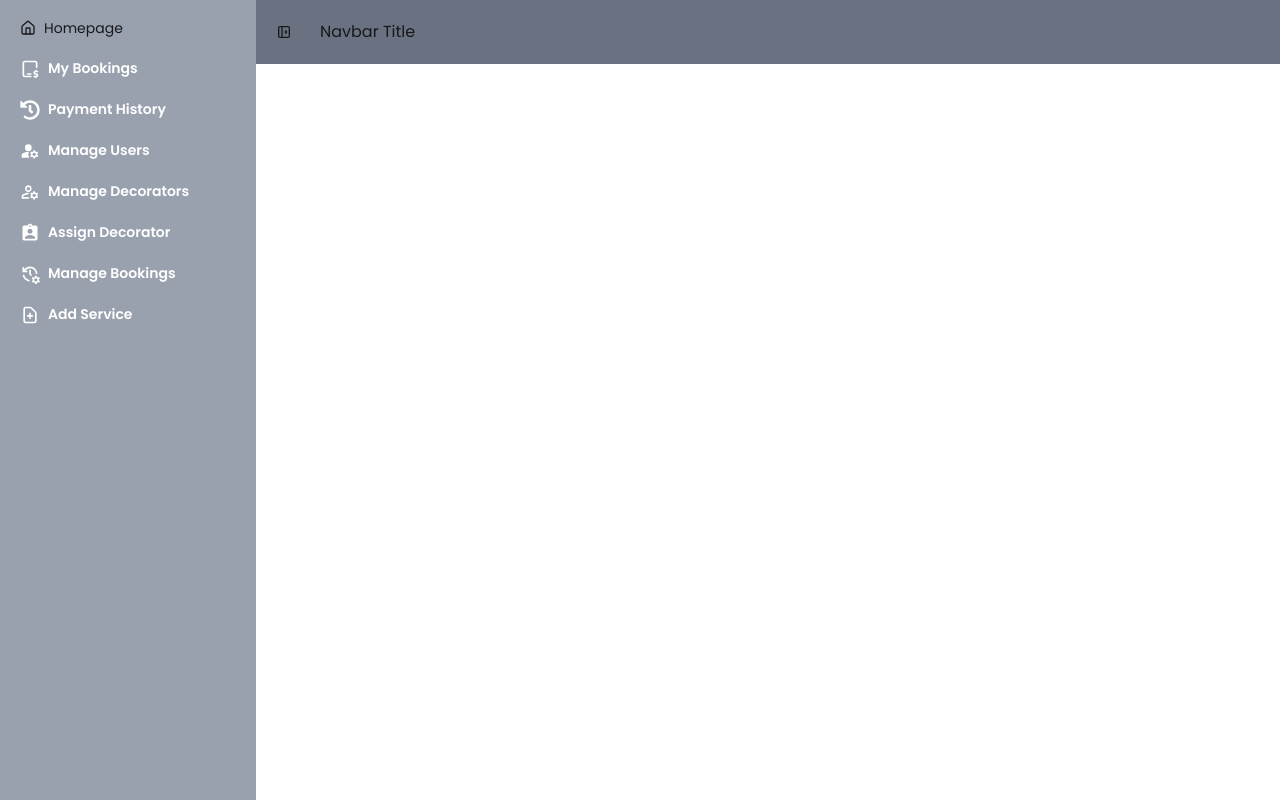
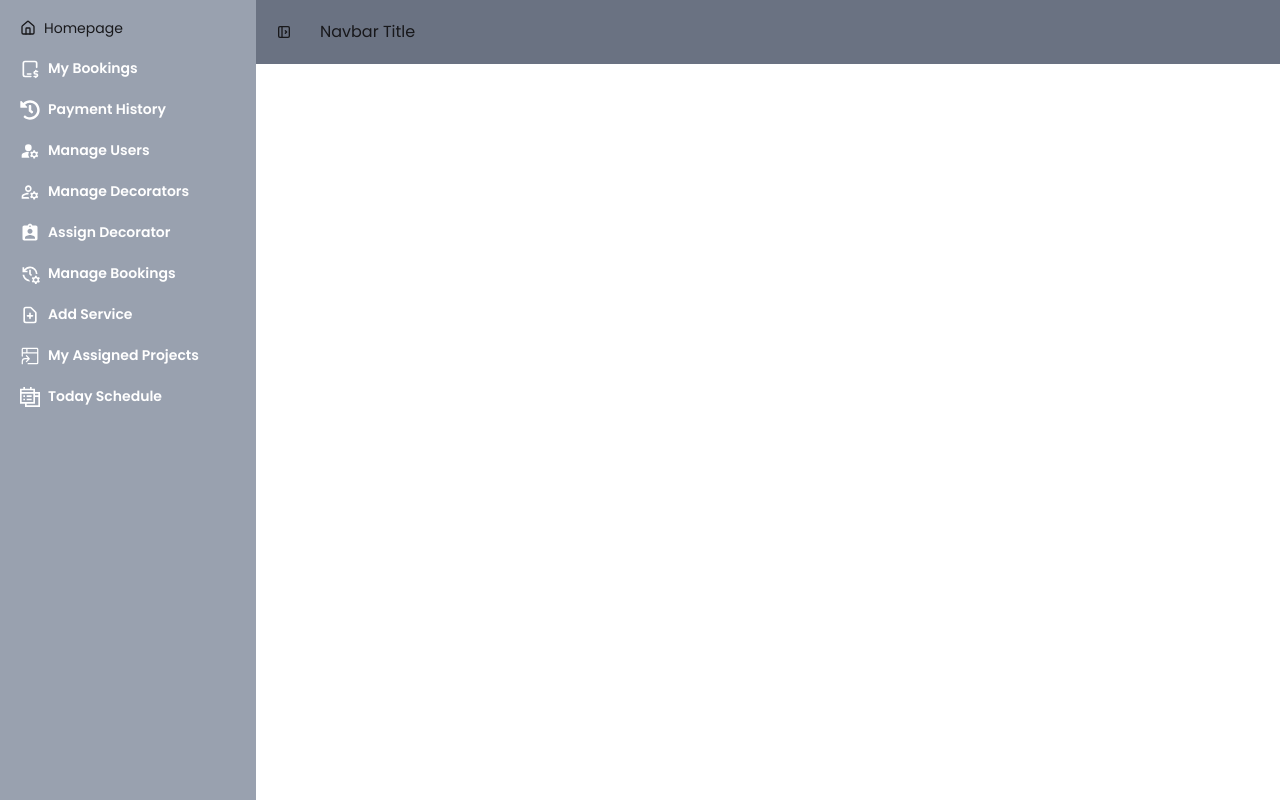
Before and after one commit to mohammad-moklesur-rahman/StyleDecor-Client, a React (Vite) app: page /dashboard in a window 1280 px wide. Both pictures are taken after a click on the label "open sidebar". Built offline with nearby package versions, Linux system fonts and the light colour scheme; no server answers.

Commit message:
Add today schedule page

```diff
--- /dev/null
+++ b/src/Dashboard/Decorator/TodaySchedule.jsx
@@ -0,0 +1,38 @@
+import { useEffect, useState } from "react";
+import useAxios from "../../hooks/useAxios";
+
+const TodaySchedule = () => {
+  const axios = useAxios();
+  const [schedule, setSchedule] = useState([]);
+
+  useEffect(() => {
+    axios
+      .get("/decorators/today-schedule")
+      .then((res) => setSchedule(res.data));
+  }, [axios]);
+
+  return (
+    <div className="p-6">
+      <h1 className="text-2xl font-bold mb-4">Today's Schedule</h1>
+
+      {schedule.length === 0 && (
+        <p className="text-gray-500">No work scheduled for today.</p>
+      )}
+
+      <div className="grid md:grid-cols-2 gap-4">
+        {schedule.map((job) => (
+          <div key={job._id} className="border p-4 rounded shadow">
+            <h2 className="font-semibold text-lg">{job.service_name}</h2>
+            <p>Location: {job.location}</p>
+            <p>📅 Date: {job.booking_date}</p>
+            <p className="mt-2">
+              <span className="bg-blue-200 px-2 rounded">{job.dec_status}</span>
+            </p>
+          </div>
+        ))}
+      </div>
+    </div>
+  );
+};
+
+export default TodaySchedule;
--- a/src/layout/DashboardLayout.jsx
+++ b/src/layout/DashboardLayout.jsx
@@ -8,6 +8,8 @@ import {
   MdManageHistory,
   MdOutlineManageAccounts,
 } from "react-icons/md";
+import { GoProjectSymlink } from "react-icons/go";
+import { GrSchedules } from "react-icons/gr";
 
 const DashboardLayout = () => {
   return (
@@ -171,6 +173,34 @@ const DashboardLayout = () => {
                 <span className="is-drawer-close:hidden">Add Service</span>
               </Link>
             </li>
+
+            {/* My Assigned Projects */}
+            <li>
+              <Link
+                to="/dashboard/my-projects"
+                className="is-drawer-close:tooltip is-drawer-close:tooltip-right py-2.5 text-base-100 font-semibold"
+                data-tip="My Assigned Projects"
+              >
+                {/* add Project icon */}
+                <GoProjectSymlink size={20} />
+                <span className="is-drawer-close:hidden">
+                  My Assigned Projects
+                </span>
+              </Link>
+            </li>
+
+            {/* Today Schedule */}
+            <li>
+              <Link
+                to="/dashboard/today-schedule"
+                className="is-drawer-close:tooltip is-drawer-close:tooltip-right py-2.5 text-base-100 font-semibold"
+                data-tip="Today Schedule"
+              >
+                {/* add Project icon */}
+                <GrSchedules size={20} />
+                <span className="is-drawer-close:hidden">Today Schedule</span>
+              </Link>
+            </li>
           </ul>
         </div>
       </div>
--- a/src/routes/Router.jsx
+++ b/src/routes/Router.jsx
@@ -15,6 +15,7 @@ import ManageUsers from "../Dashboard/Admin/ManageUsers";
 import AssignDecorator from "../Dashboard/Admin/AssignDecorator";
 import ManageDecorators from "../Dashboard/Admin/ManageDecorators";
 import MyAssignedProjects from "../Dashboard/Decorator/MyAssignedProjects";
+import TodaySchedule from "../Dashboard/Decorator/TodaySchedule";
 
 const router = createBrowserRouter([
   {
@@ -88,6 +89,10 @@ const router = createBrowserRouter([
         Component: MyAssignedProjects,
       },
       {
+        path: "/dashboard/today-schedule",
+        Component: TodaySchedule,
+      },
+      {
         path: "/dashboard/payment-success",
         Component: PaymentSuccess,
       },
```
